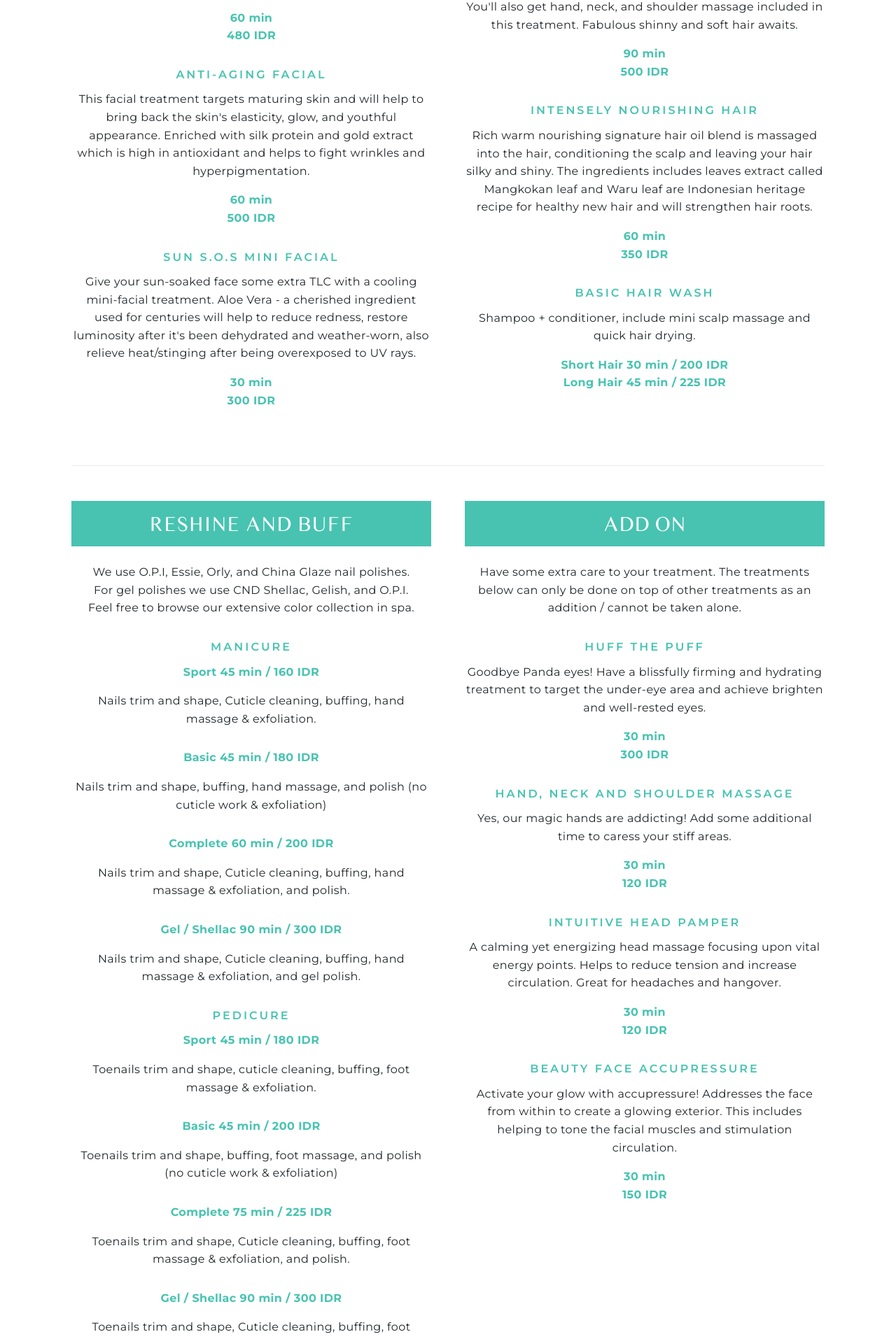
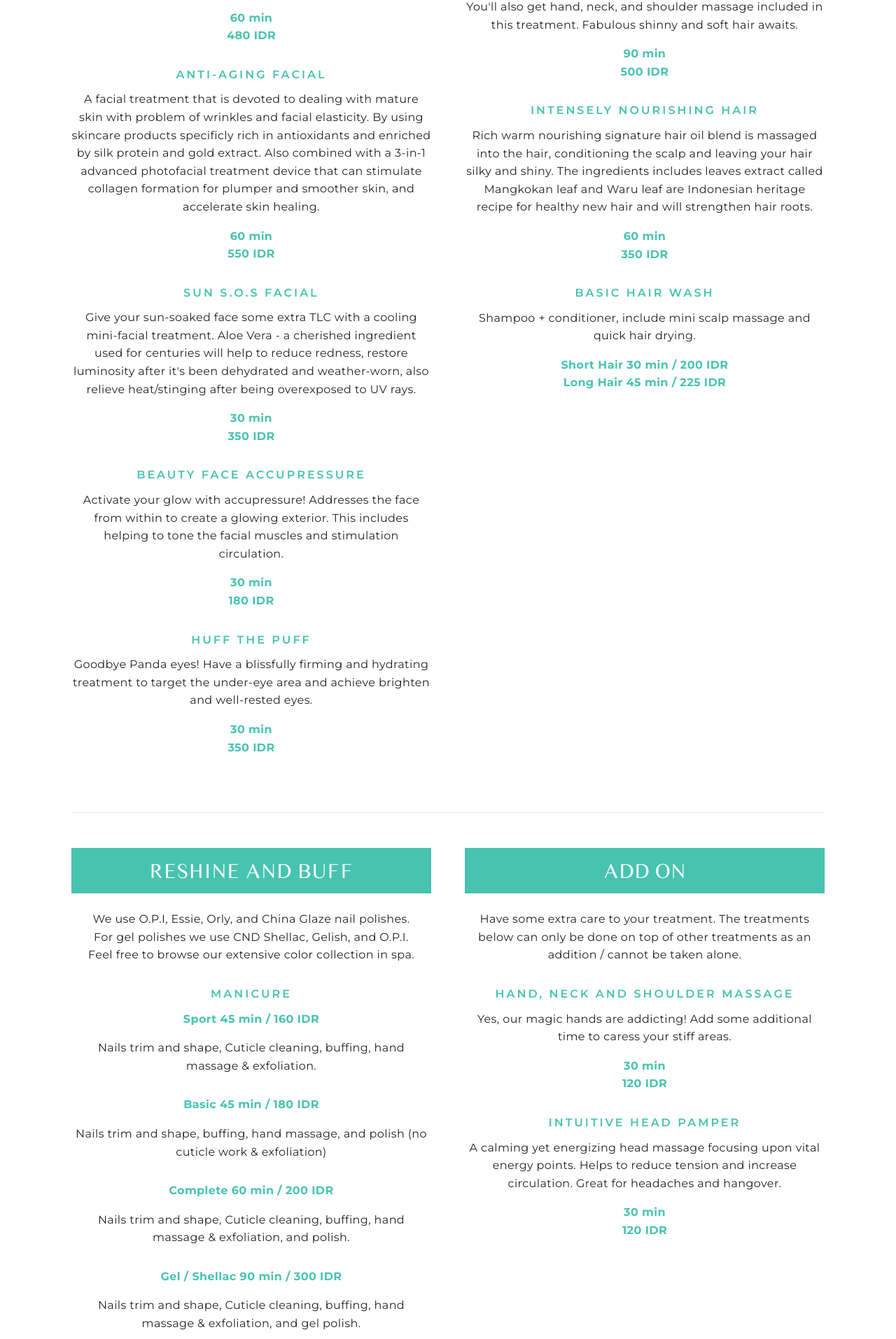
Before and after one commit to aldipee/redayspa, a Next.js app: page /treatment-menu in a window 1280 px wide. Shown: the part 3000-4914 px from the top of the page at 70% size. Built offline with nearby package versions, Linux system fonts and the light colour scheme.

Commit message:
facial new addition

```diff
--- a/pages/treatment-menu.js
+++ b/pages/treatment-menu.js
@@ -213,7 +213,7 @@ export default function Home() {
                         </p>
                         <div className='font-bold green'>REBALANCING</div>
                         <p>
-                          An intensive clarifying treatment specifically for oily/acne-prone skin. Incorporates steams, alongside facial massage and calming facial mask, this facial treatment aims to help repair the skin barrier to achieve balance and a clearer complexion.
+                          An intensive clarifying treatment specifically for oily/acne-prone skin. Incorporates steams, alongside facial massage and calming facial mask, this facial treatment aims to help repair the skin barrier to achieving balance and a clearer complexion.
                         </p>
                         <div className='font-bold green'>REGENERATING</div>
                         <p>
@@ -228,23 +228,45 @@ export default function Home() {
                       <div className='text-center mb30'>
                         <div className='sm-heading'>ANTI-AGING FACIAL</div>
                         <p>
-                          This facial treatment targets maturing skin and will help to bring back the {`skin's`} elasticity, glow, and youthful appearance. Enriched with silk protein and gold extract which is high in antioxidant and helps to fight wrinkles and hyperpigmentation.
+                          A facial treatment that is devoted to dealing with mature skin with problem of wrinkles and facial elasticity. By using skincare products specificly rich in antioxidants and enriched by silk protein and gold extract. Also combined with a 3-in-1 advanced photofacial treatment device that can stimulate collagen formation for plumper and smoother skin, and accelerate skin healing.
                         </p>
                         <p className='font-bold green'>
                           60 min
                           <br />
-                          500 IDR
+                          550 IDR
                         </p>
                       </div>
                       <div className='text-center mb30'>
-                        <div className='sm-heading'>SUN S.O.S MINI FACIAL</div>
+                        <div className='sm-heading'>SUN S.O.S FACIAL</div>
                         <p>
                           Give your sun-soaked face some extra TLC with a cooling mini-facial treatment. Aloe Vera - a cherished ingredient used for centuries will help to reduce redness, restore luminosity after {`it's`} been dehydrated and weather-worn, also relieve heat/stinging after being overexposed to UV rays.
                         </p>
                         <p className='font-bold green'>
                           30 min
                           <br />
-                          300 IDR
+                          350 IDR
+                        </p>
+                      </div>
+                      <div className='text-center mb30'>
+                        <div className='sm-heading'>BEAUTY FACE ACCUPRESSURE</div>
+                        <p>
+                          Activate your glow with accupressure! Addresses the face from within to create a glowing exterior. This includes helping to tone the facial muscles and stimulation circulation.
+                        </p>
+                        <p className='font-bold green'>
+                          30 min
+                          <br />
+                          180 IDR
+                        </p>
+                      </div>
+                      <div className='text-center mb30'>
+                        <div className='sm-heading'>HUFF THE PUFF</div>
+                        <p>
+                          Goodbye Panda eyes! Have a blissfully firming and hydrating treatment to target the under-eye area and achieve brighten and well-rested eyes.
+                        </p>
+                        <p className='font-bold green'>
+                          30 min
+                          <br />
+                          350 IDR
                         </p>
                       </div>
                     </div>
@@ -417,17 +439,6 @@ export default function Home() {
                         </p>
                       </div>
                       <div className='text-center mb30'>
-                        <div className='sm-heading'>HUFF THE PUFF</div>
-                        <p>
-                          Goodbye Panda eyes! Have a blissfully firming and hydrating treatment to target the under-eye area and achieve brighten and well-rested eyes.
-                        </p>
-                        <p className='font-bold green'>
-                          30 min
-                          <br />
-                          300 IDR
-                        </p>
-                      </div>
-                      <div className='text-center mb30'>
                         <div className='sm-heading'>HAND, NECK AND SHOULDER MASSAGE</div>
                         <p>
                           Yes, our magic hands are addicting! Add some additional time to caress your stiff areas.
@@ -447,17 +458,6 @@ export default function Home() {
                           30 min
                           <br />
                           120 IDR
-                        </p>
-                      </div>
-                      <div className='text-center mb30'>
-                        <div className='sm-heading'>BEAUTY FACE ACCUPRESSURE</div>
-                        <p>
-                          Activate your glow with accupressure! Addresses the face from within to create a glowing exterior. This includes helping to tone the facial muscles and stimulation circulation.
-                        </p>
-                        <p className='font-bold green'>
-                          30 min
-                          <br />
-                          150 IDR
                         </p>
                       </div>
                     </div>
```
